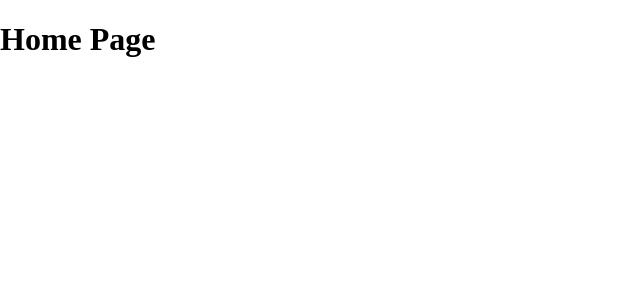
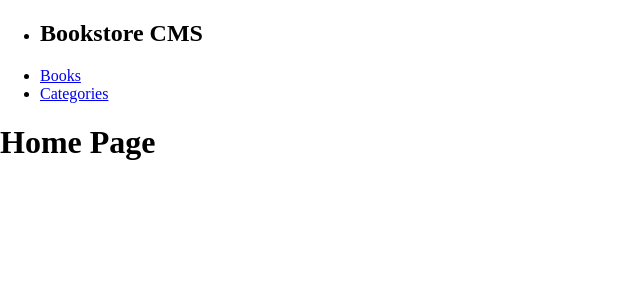
Before and after one commit to microvese-projects/bookstore-cra, a React (Create React App) app: page / in a window 1280 px wide. Shown: the top 300 px of the page, without its empty margins (0-640 px from the left). Built offline with nearby package versions, Linux system fonts and the light colour scheme.

Commit message:
Add navigation

```diff
--- a/src/App.js
+++ b/src/App.js
@@ -2,10 +2,12 @@ import './App.css';
 import { Routes, Route } from 'react-router-dom';
 import Home from './components/Home';
 import Categories from './components/Categories';
+import Nav from './components/Nav';
 
 function App() {
   return (
     <div className="App">
+      <Nav />
       <Routes>
         <Route path="/" element={<Home />} />
         <Route path="categories" element={<Categories />} />
```
